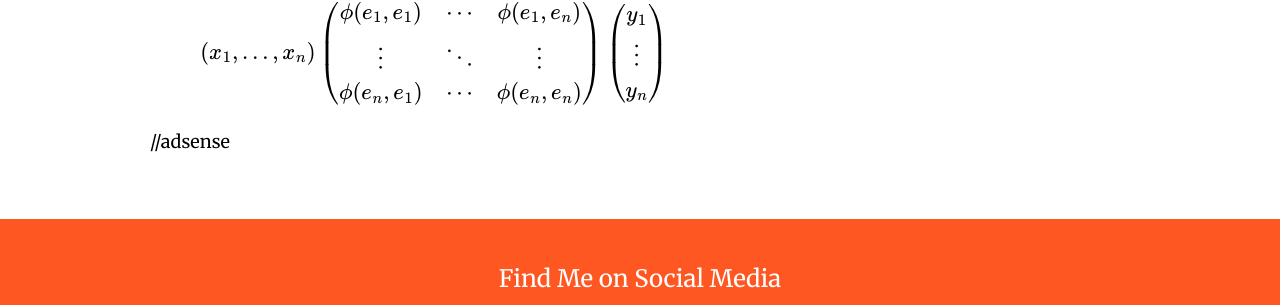
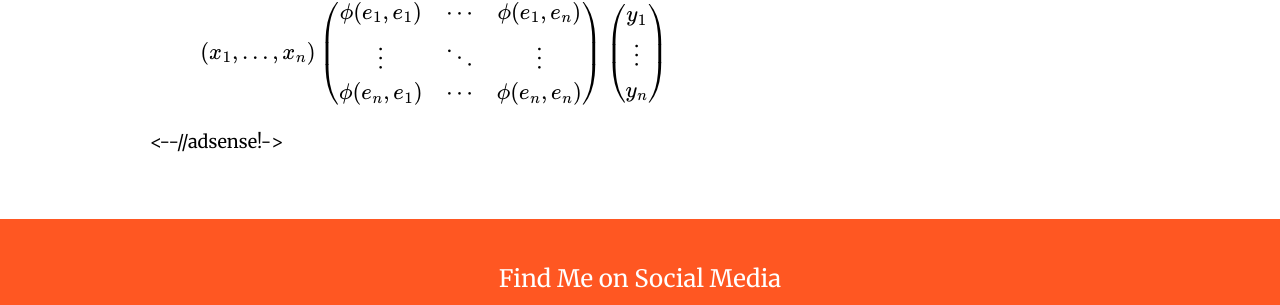
Before and after one commit to techiworld/techiworld.github.io, a Jekyll site: the page built from index.md, in a window 1280 px wide and 900 px high, scrolled down 1597 px. Shown: the part 474-779 px from the top of the window. Built offline with Jekyll 4.4.1, drawn with Linux system fonts in a browser that asks for light colours; formulas are drawn with MathJax 3.

Commit message:
Update default.html

```diff
--- a/_layouts/default.html
+++ b/_layouts/default.html
@@ -10,8 +10,8 @@
   <div class="w3-content">
     <div class="w3-twothird">
       <h1 class="w3-text-{{ page.color | default: 'deep-orange' }}">{{ page.title }}</h1>
-      {{ content }}
-      //adsense
+     {{ content }}
+      <--//adsense!->
     </div>
     <div class="w3-third w3-container w3-content w3-hide-small">
       {% include about_me.html %}
```
